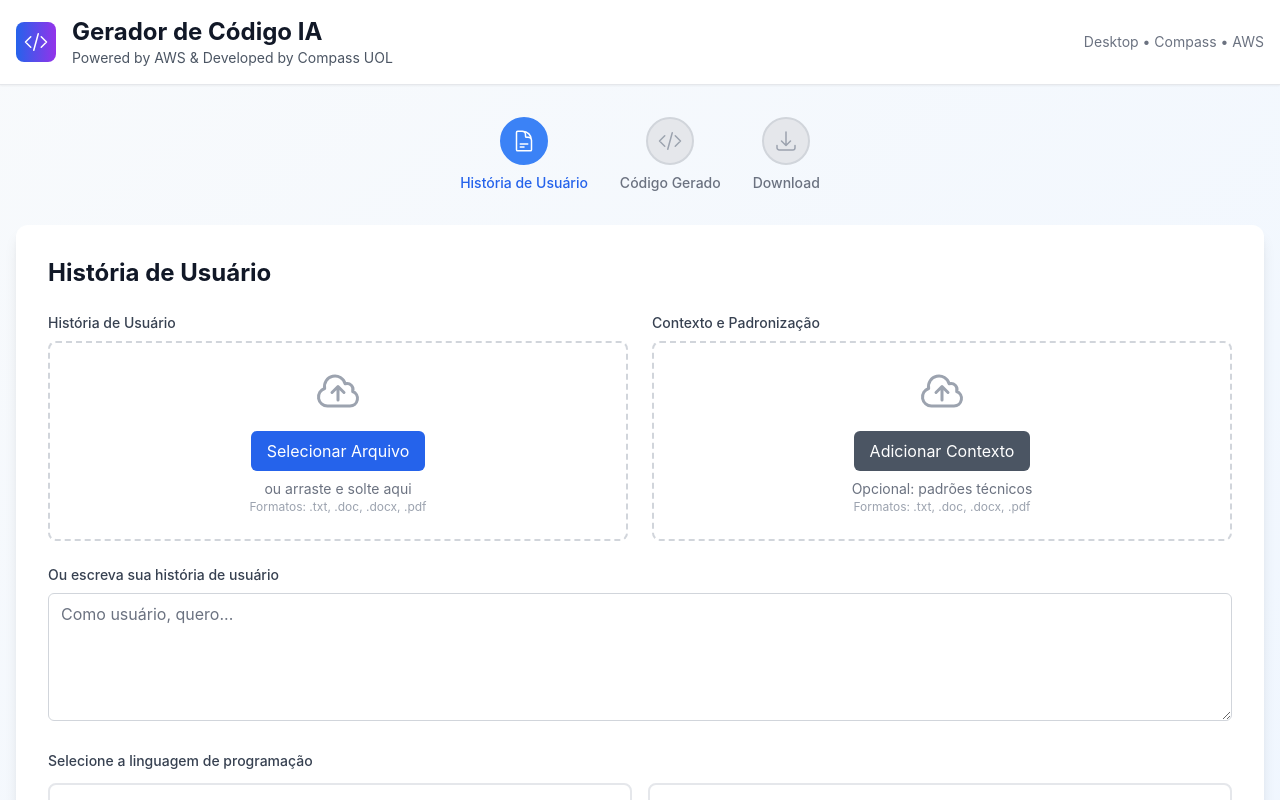
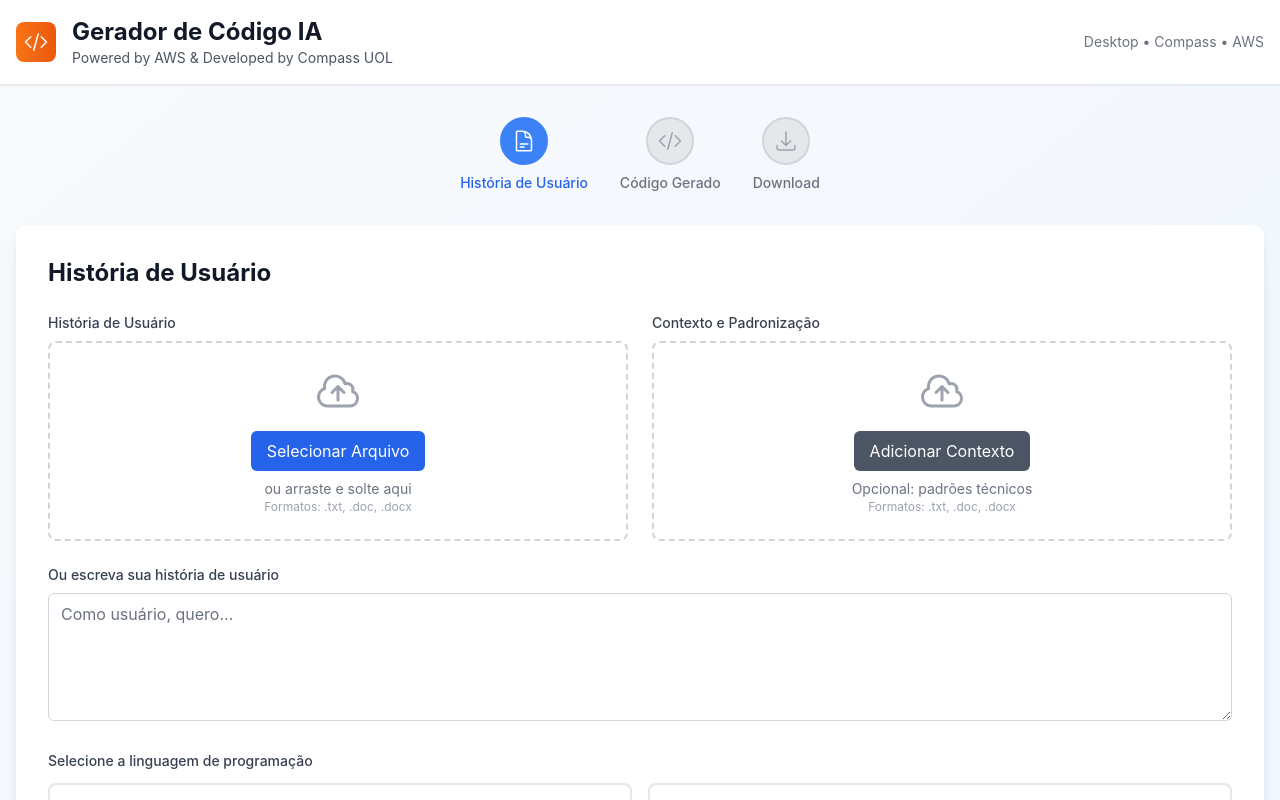
Before and after one commit to drdssouza/testeAmplify, a Next.js app: page / in a window 1280 px wide. Built offline with nearby package versions, Linux system fonts and the light colour scheme.

Commit message:
feat: alteração no page.tsx para o novo formato

```diff
--- a/app/page.tsx
+++ b/app/page.tsx
@@ -232,7 +232,6 @@ export default function Home() {
     }
   };
 
-  // Função generateCode atualizada para usar validações e configurações dinâmicas
   const generateCode = async () => {
     const content = uploadedFile ? fileContent : userStory.trim();
     if (!content) {
@@ -307,7 +306,7 @@ export default function Home() {
           inputType: "file",
           files: files,
           userStory: "", // Vazio quando enviando arquivos
-          contexto: contextFileContent.trim() // Info adicional de contexto
+          contexto: contextFileContent.trim() // ✅ MUDANÇA: contexto ao invés de contextualInfo
         };
 
       } else {
@@ -318,7 +317,7 @@ export default function Home() {
           ...requestPayload,
           inputType: "text",
           userStory: content,
-          contexto: contextFileContent.trim()
+          contexto: contextFileContent.trim() // ✅ MUDANÇA: contexto ao invés de contextualInfo
         };
       }
 
@@ -556,7 +555,7 @@ export default function Home() {
         <div className="max-w-7xl mx-auto px-4 py-4">
           <div className="flex items-center justify-between">
             <div className="flex items-center space-x-4">
-              <div className="w-10 h-10 bg-gradient-to-r from-blue-600 to-purple-600 rounded-lg flex items-center justify-center">
+              <div className="w-10 h-10 bg-gradient-to-r from-orange-500 to-orange-600 rounded-lg flex items-center justify-center">
                 <CodeBracketIcon className="h-6 w-6 text-white" />
               </div>
               <div>
@@ -629,13 +628,13 @@ export default function Home() {
                           Selecionar Arquivo
                         </button>
                         <p className="mt-2 text-sm text-gray-500">ou arraste e solte aqui</p>
-                        <p className="text-xs text-gray-400">Formatos: .txt, .doc, .docx, .pdf</p>
+                        <p className="text-xs text-gray-400">Formatos: .txt, .doc, .docx</p>
                       </div>
                     </div>
                     <input
                       ref={fileInputRef}
                       type="file"
-                      accept=".txt,.doc,.docx,.pdf"
+                      accept=".txt,.doc,.docx"
                       onChange={(e) => handleFileUpload(e, 'story')}
                       className="hidden"
                     />
@@ -695,13 +694,13 @@ export default function Home() {
                           Adicionar Contexto
                         </button>
                         <p className="mt-2 text-sm text-gray-500">Opcional: padrões técnicos</p>
-                        <p className="text-xs text-gray-400">Formatos: .txt, .doc, .docx, .pdf</p>
+                        <p className="text-xs text-gray-400">Formatos: .txt, .doc, .docx</p>
                       </div>
                     </div>
                     <input
                       ref={contextFileInputRef}
                       type="file"
-                      accept=".txt,.doc,.docx,.pdf"
+                      accept=".txt,.doc,.docx"
                       onChange={(e) => handleFileUpload(e, 'context')}
                       className="hidden"
                     />
```
